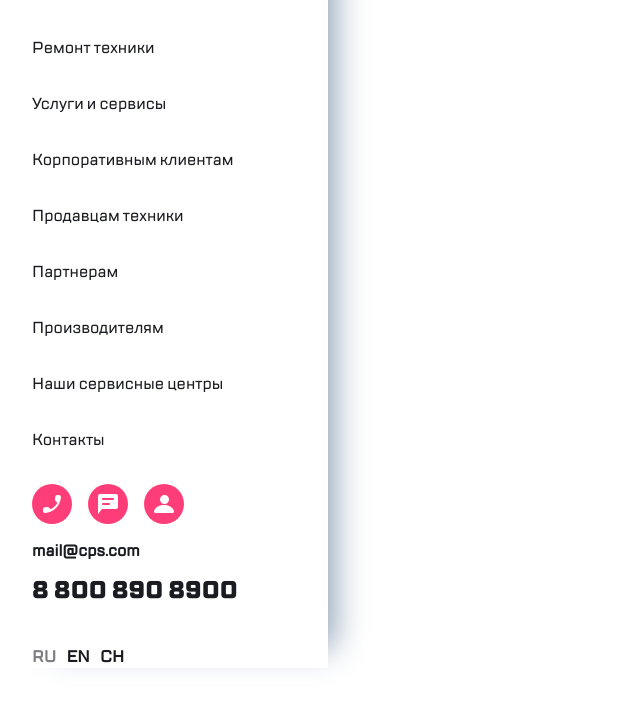
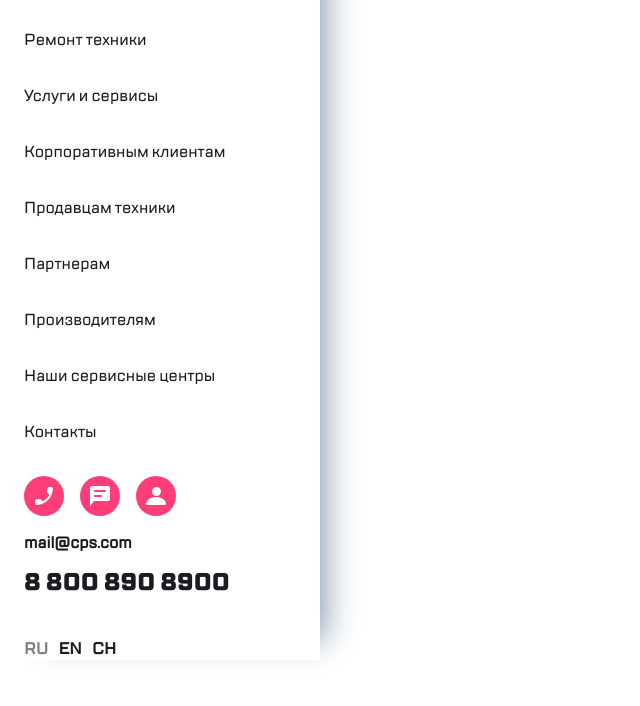
Before and after one commit to Makhonya11/KATA-1.4, a plain HTML site: page index.html in a window 1280 px wide. Shown: the part 94-800 px from the top of the page, without its empty margins (0-640 px from the left). Drawn offline with Linux system fonts and the light colour scheme.

Commit message:
Update style.css

```diff
--- a/style/style.css
+++ b/style/style.css
@@ -21,7 +21,9 @@
     url("../fonts/TTLakes-ExtraBold.woff") format('woff');
     font-weight: extrabold;
 }
-
+.body-page{
+    margin:0;
+}
 .body{
 width: 320px;
 box-sizing: border-box;
```
